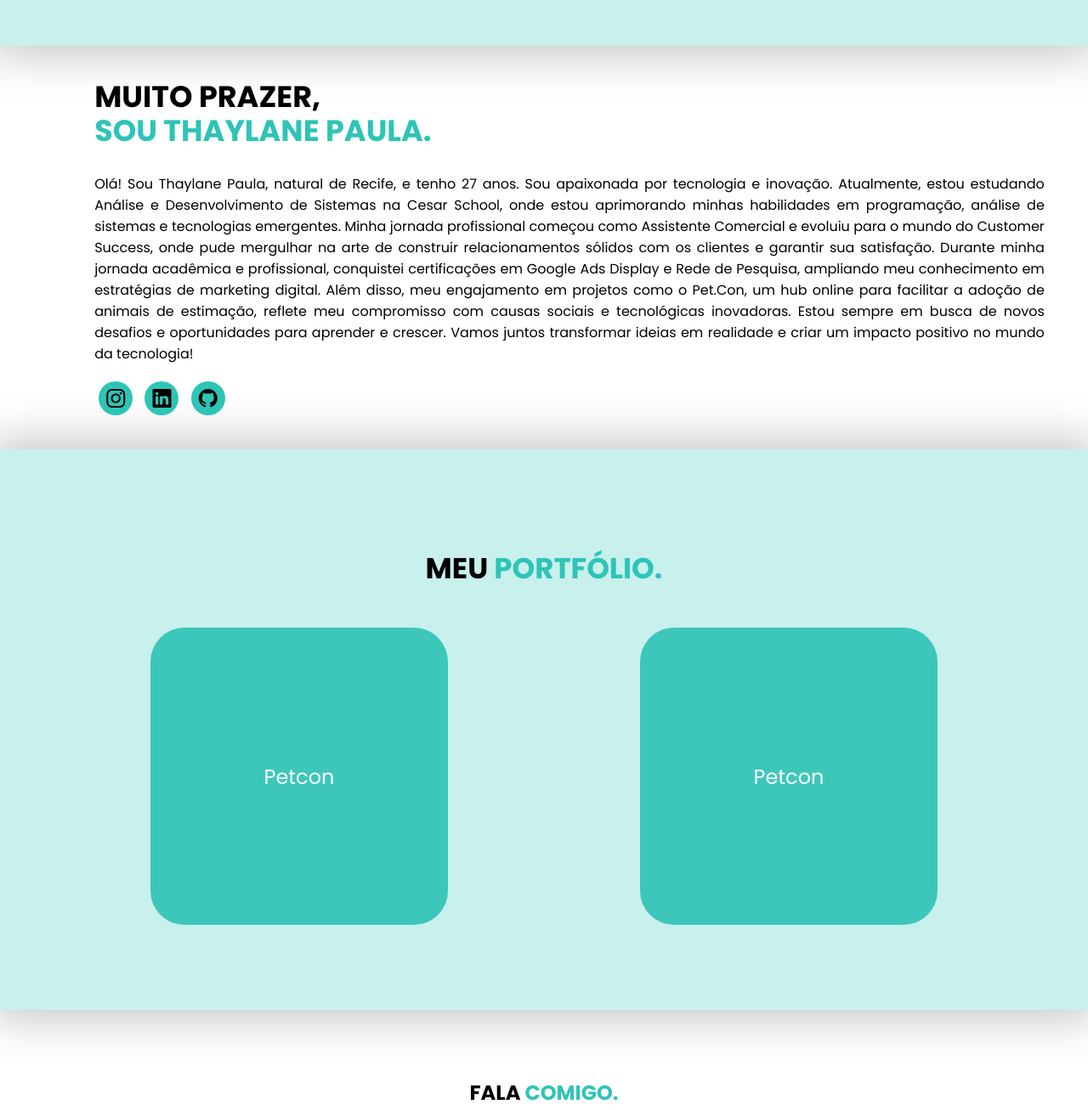
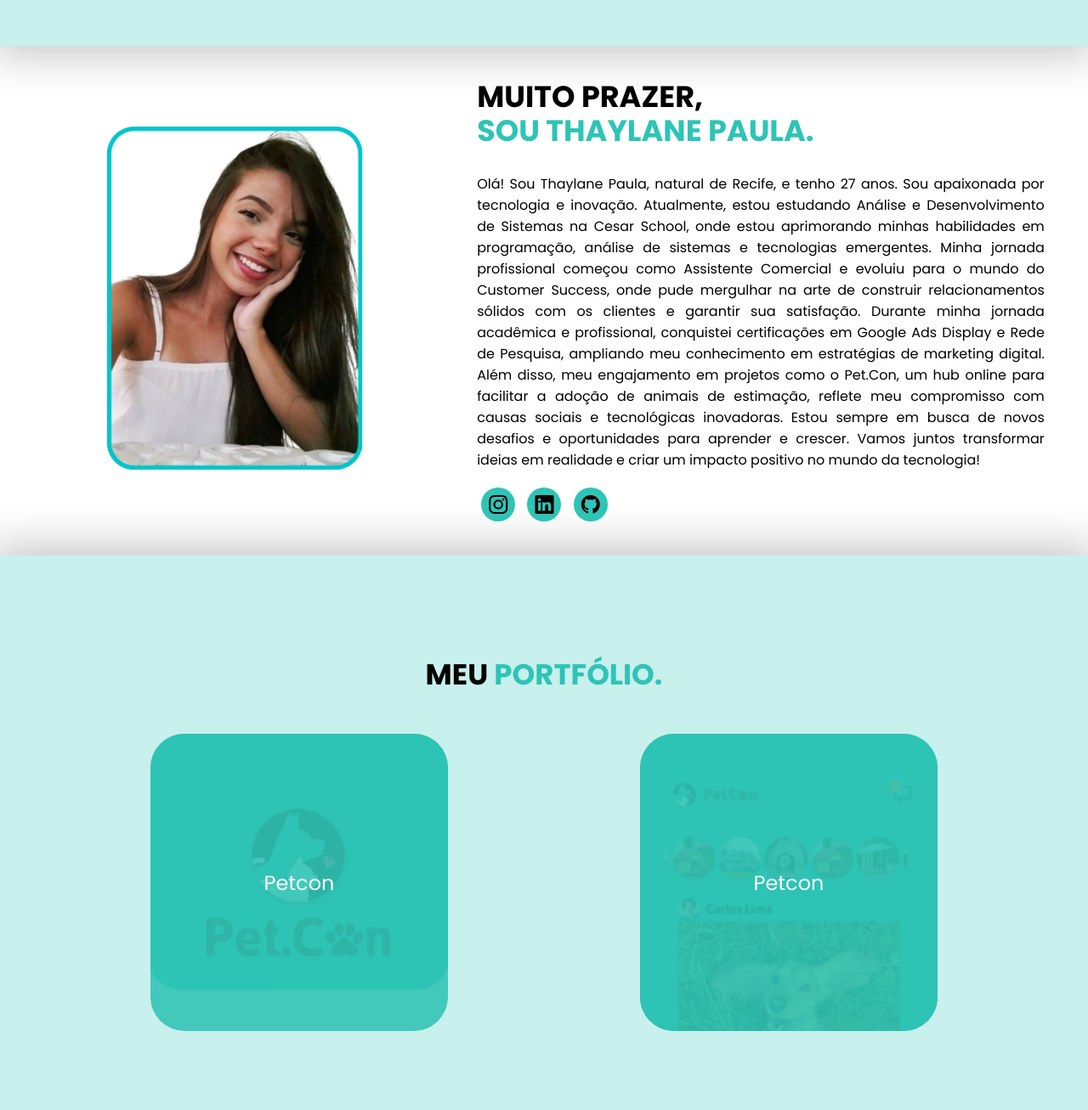
Before and after one commit to Thaylanepaula/my-site, a plain HTML site: page index.html in a window 1280 px wide. Shown: the part 1360-2667 px from the top of the page at 85% size. Drawn offline with nearby package versions, Linux system fonts and the light colour scheme.

Commit message:
Update index.html

```diff
--- a/index.html
+++ b/index.html
@@ -87,7 +87,7 @@
             <div class="interface">
                 <div class="flex">
                     <div class="img-sobre">
-                        <img src="images/design.png.png" alt="" width="450px">
+                        <img src="design.png.png" alt="" width="450px">
                     </div><!--img-sobre-->
 
                     <div class="txt-sobre">
@@ -111,9 +111,9 @@
              <div class="interface">
                 <h2>MEU <span>PORTFÓLIO.</span></h2>
                     <div class="flex">
-                        <div class="img-port" style="background-image: url(images/petcon2.png);">
+                        <div class="img-port" style="background-image: url(petcon2.png);">
                             <div class="overlay">Petcon</div></div>
-                        <div class="img-port" style="background-image: url(images/petcon3.png);">
+                        <div class="img-port" style="background-image: url(petcon3.png);">
                             <div class="overlay">Petcon</div></div>
                     </div>
              </div><!--portfolio-->
```
